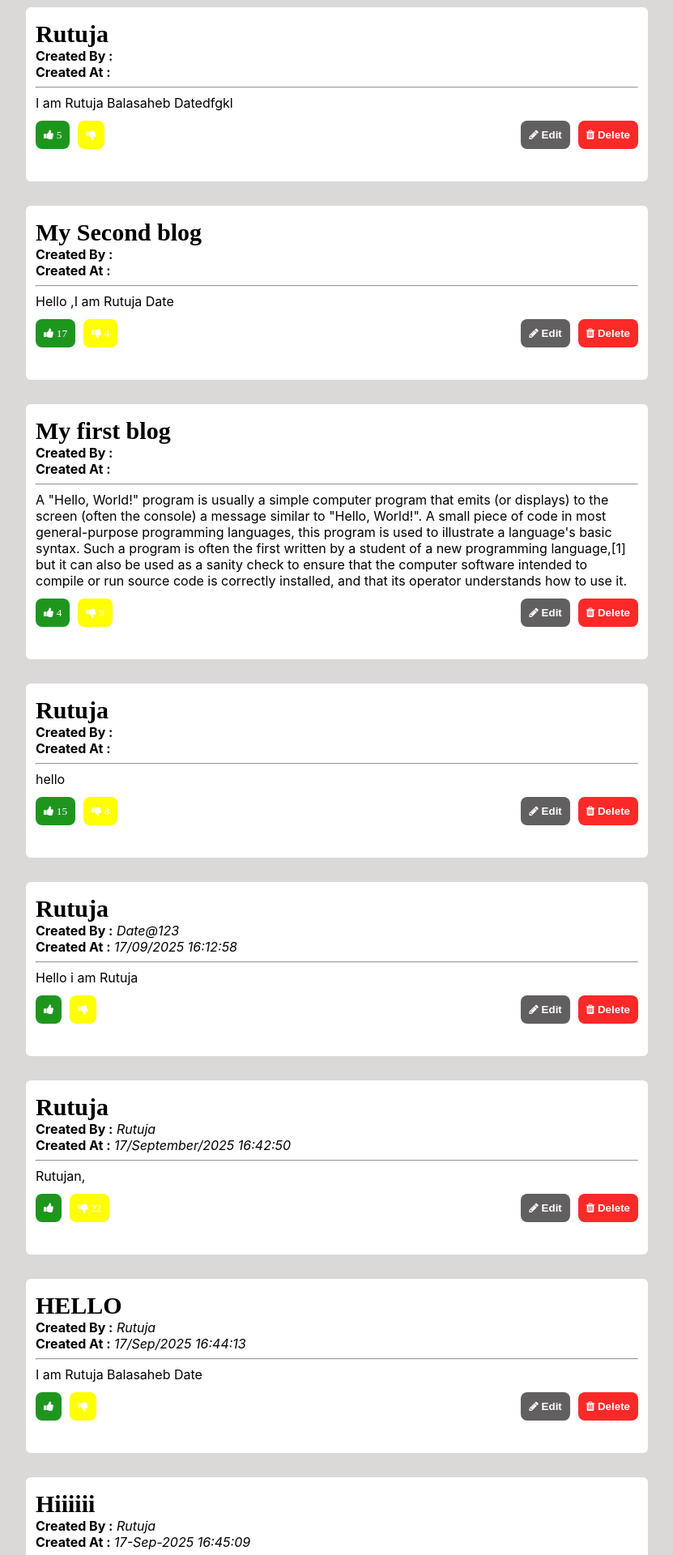
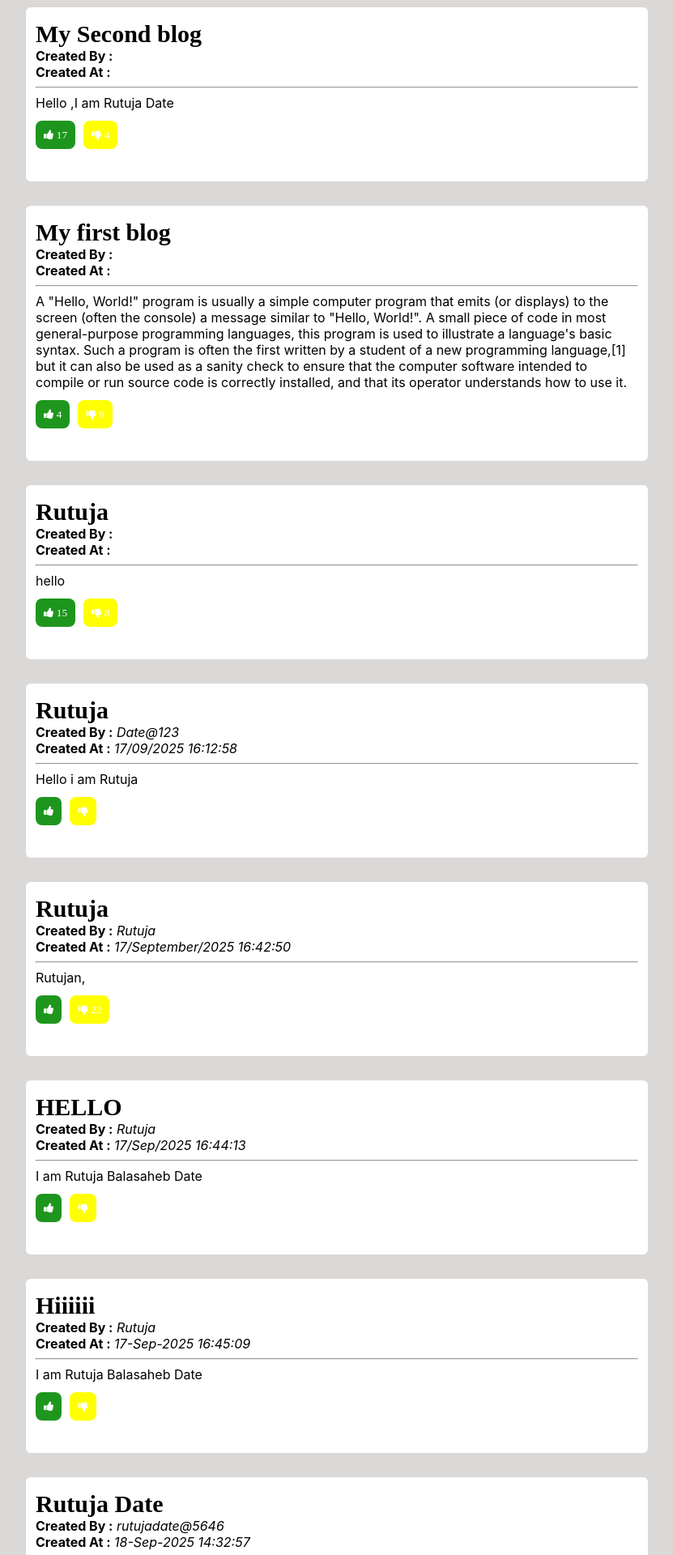
Before and after one commit to rutujadate/blogs-app, a React (Create React App) app: page /blogs in a window 1280 px wide. Shown: the part 180-2100 px from the top of the page at 81% size, without its empty margins (224-1055 px from the left). Built offline with nearby package versions, Linux system fonts and the light colour scheme; data requests are answered from the project's data file.

Commit message:
validation remaining

```diff
--- a/db.json
+++ b/db.json
@@ -5,93 +5,10 @@
       "name": "Rutuja Date",
       "email": "daterutuja@gmail.com",
       "password": "123"
-    },
-    {
-      "id": "3007",
-      "name": "Rutuja Date",
-      "email": "daterutuja@gmail.com",
-      "password": "123"
-    },
-    {
-      "id": "84d3",
-      "name": "",
-      "email": "",
-      "password": ""
-    },
-    {
-      "id": "de2d",
-      "name": "Rutuja Date",
-      "email": "daterutuja@gmail.com",
-      "password": "123"
-    },
-    {
-      "id": "fcbd",
-      "name": "Rutuja",
-      "email": "rutuja",
-      "password": "123"
-    },
-    {
-      "id": "a21c",
-      "name": "RUTUJA",
-      "email": "rutuja@gmail.com",
-      "password": "123"
-    },
-    {
-      "id": "f5ed",
-      "name": "Rutuja Balasaheb Date",
-      "email": "rutuja@123",
-      "password": "123"
-    },
-    {
-      "id": "5fee",
-      "name": "xyz",
-      "email": "abc",
-      "password": "123"
-    },
-    {
-      "id": "1035",
-      "name": "RutujaDate",
-      "email": "Date@",
-      "password": "123"
-    },
-    {
-      "id": "4d38",
-      "name": "Date Rutuja",
-      "email": "Date@123",
-      "password": "1234"
-    },
-    {
-      "id": "e82b",
-      "name": "",
-      "email": "",
-      "password": ""
-    },
-    {
-      "id": "a686",
-      "name": "",
-      "email": "",
-      "password": ""
-    },
-    {
-      "id": "822c",
-      "name": "Rutuja",
-      "email": "Rutuja",
-      "password": "123"
-    },
-    {
-      "id": "b5fd",
-      "name": "",
-      "email": "",
-      "password": ""
     }
+
   ],
   "blogs": [
-    {
-      "title": "Rutuja",
-      "description": "I am Rutuja Balasaheb Datedfgkl",
-      "id": "8d14",
-      "likes": 5
-    },
     {
       "id": "ad28",
       "title": "My Second blog",
@@ -141,6 +58,15 @@
       "description": "I am Rutuja Balasaheb Date",
       "createdBy": "Rutuja",
       "createdAt": "17-Sep-2025 16:45:09"
+    },
+    {
+      "id": "569a",
+      "title": "Rutuja Date",
+      "description": "hellllloooooooooo",
+      "createdBy": "rutujadate@5646",
+      "createdAt": "18-Sep-2025 14:32:57",
+      "likes": 12,
+      "dislikes": 1
     }
   ]
 }
--- a/src/Components/Blogs/Blogs.js
+++ b/src/Components/Blogs/Blogs.js
@@ -10,9 +10,6 @@ function Blogs() {
   const navigateToTitle = () => {
     navigate("/title")
   }
-
-
-
   const [likes, setLikes] = useState(0);
   const [dislikes, setDislikes] = useState(0);
   const [blogsInfo, setBlogsInfo] = useState([]);
@@ -52,7 +49,7 @@ function Blogs() {
         console.error('Error deleting item:', error);
       });
   }
-  const handleToEdit=(id)=>{
+  const handleToEdit = (id) => {
     navigate(`/title/${id}`)
   }
   function getAllBlogs() {
@@ -115,6 +112,7 @@ function Blogs() {
               <div>{singleElement.description}</div>
               <div>
                 <div className="blogActions">
+
                   <div>
                     <button
                       className="likeButton"
@@ -129,9 +127,10 @@ function Blogs() {
                       <i className="fa fa-thumbs-down" aria-hidden="true"> {singleElement.dislikes}</i>
                     </button>
                   </div>
+                  {singleElement.createdBy=== localStorage.getItem('userEmail') ? (
                     <div>
                       <button className="editButton"
-                      onClick={() =>handleToEdit(singleElement.id)}
+                        onClick={() => handleToEdit(singleElement.id)}
                       >
                         <i className="fa fa-pencil" aria-hidden="true"></i> Edit
                       </button>
@@ -140,8 +139,9 @@ function Blogs() {
                       >
                         <i className="fa fa-trash" aria-hidden="true"></i> Delete
                       </button>
+                    </div>):null}
                 </div>
-                </div>
+
               </div>
             </div>
           </div>
--- a/src/Components/Login/Login.js
+++ b/src/Components/Login/Login.js
@@ -28,16 +28,21 @@ function Login() {
         // navigate("/blogs")
         axios.get('http://localhost:3001/users')
             .then((response) => {
+
                 console.log('Response', response);
                 response.data.map((user) => {
-                    console.log('user', user)
+                    // console.log('user', user)
+
                     if (userdata.email === user.email && userdata.password === user.password) {
                         localStorage.setItem('userName', user.name)
                         localStorage.setItem('userEmail', user.email)
                         navigate("/blogs")
-                        // console.log(userName)
-                        // console.log('Welcome to Blogs Application');
                         toast.success('Login successful!');
+                    }
+                    else
+                        if(userdata.email.trim()==="" ||userdata.password.trim()===""){
+                        toast.error('Please enter email and password');
+
                     }
                     else {
                         console.log('Invalid User');
```
Lines whose indentation alone changed are shown as unchanged.
